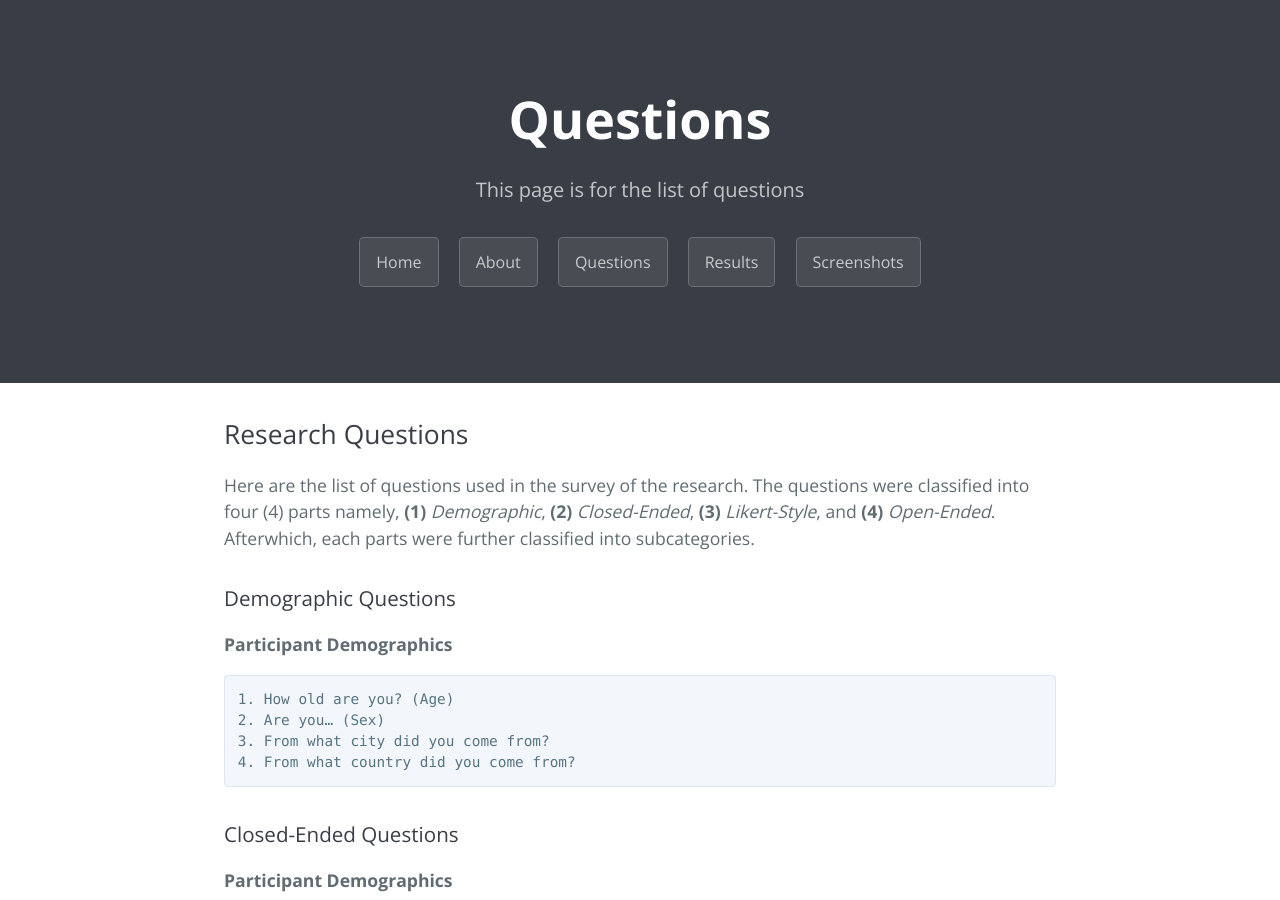
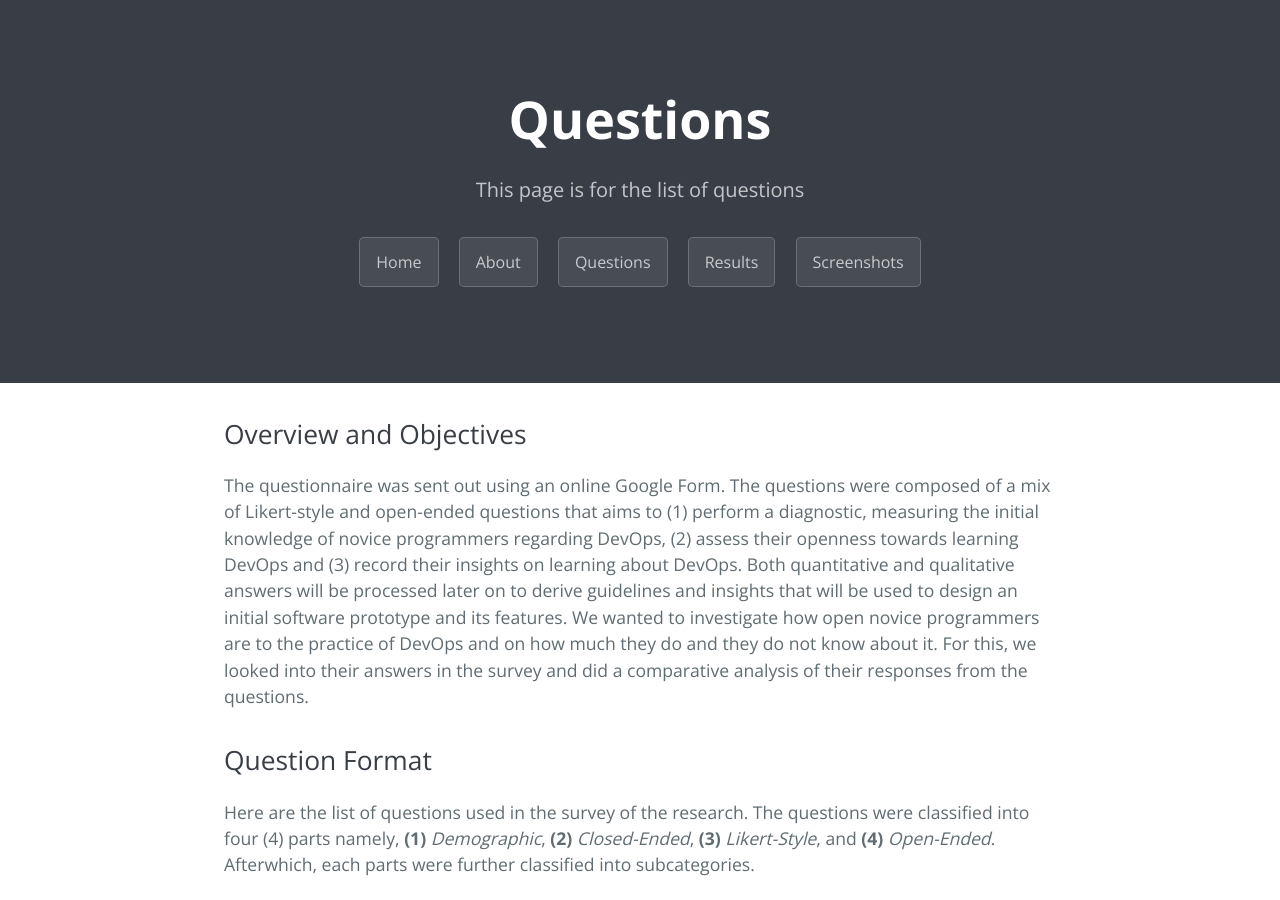
Before and after one commit to GungHo1205/grit, a Jekyll site: the page built from questions.md, in a window 1280 px wide and 900 px high. Built offline with Jekyll 4.4.1, drawn with Linux system fonts in a browser that asks for light colours.

Commit message:
updated questions.md
added overview and objectives

```diff
--- a/questions.md
+++ b/questions.md
@@ -4,7 +4,11 @@ title: Questions
 description: This page is for the list of questions
 ---
 
-## Research Questions
+## Overview and Objectives
+
+The questionnaire was sent out using an online Google Form. The questions were composed of a mix of Likert-style and open-ended questions that aims to (1) perform a diagnostic, measuring the initial knowledge of novice programmers regarding DevOps, (2) assess their openness towards learning DevOps and (3) record their insights on learning about DevOps. Both quantitative and qualitative answers will be processed later on to derive guidelines and insights that will be used to design an initial software prototype and its features. We wanted to investigate how open novice programmers are to the practice of DevOps and on how much they do and they do not know about it. For this, we looked into their answers in the survey and did a comparative analysis of their responses from the questions.
+
+## Question Format
 
 Here are the list of questions used in the survey of the research. The questions were classified into four (4) parts namely, **(1)** _Demographic_, **(2)** _Closed-Ended_, **(3)** _Likert-Style_, and **(4)** _Open-Ended_. Afterwhich, each parts were further classified into subcategories.
 
```
